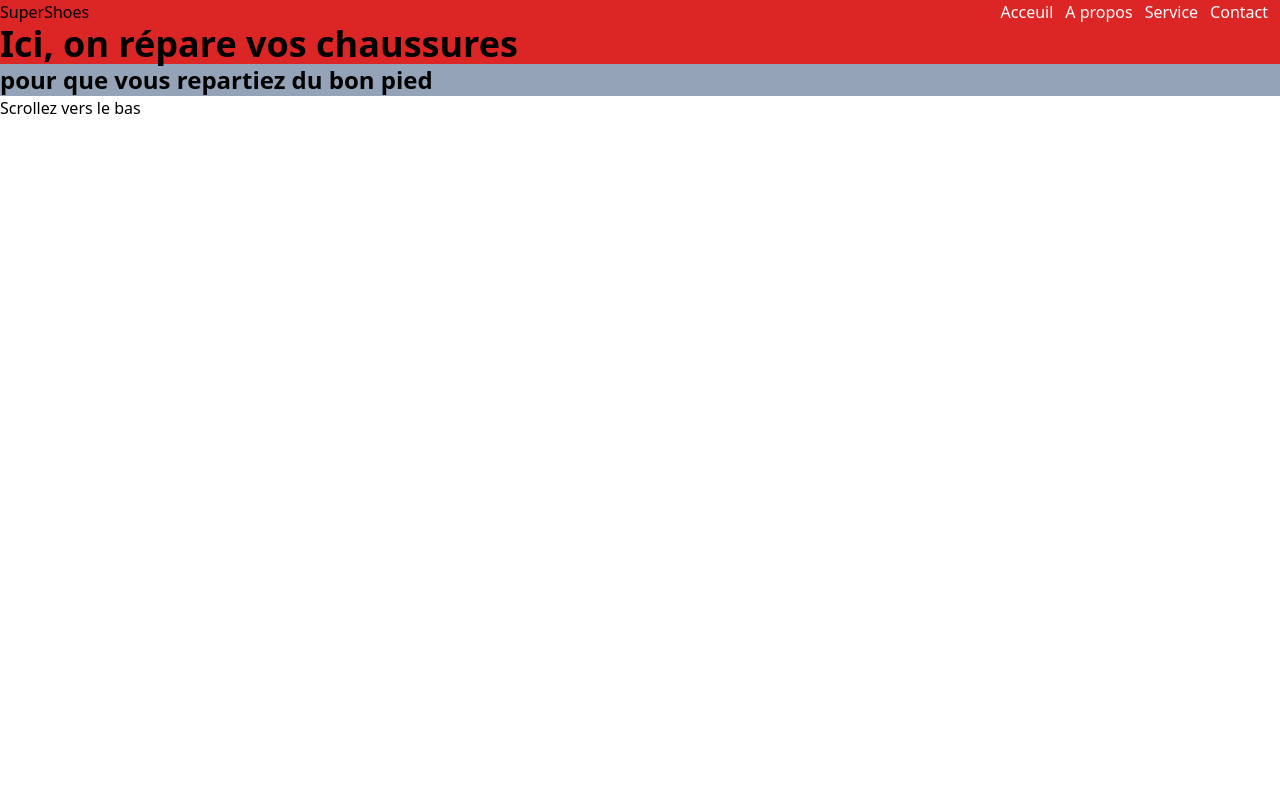
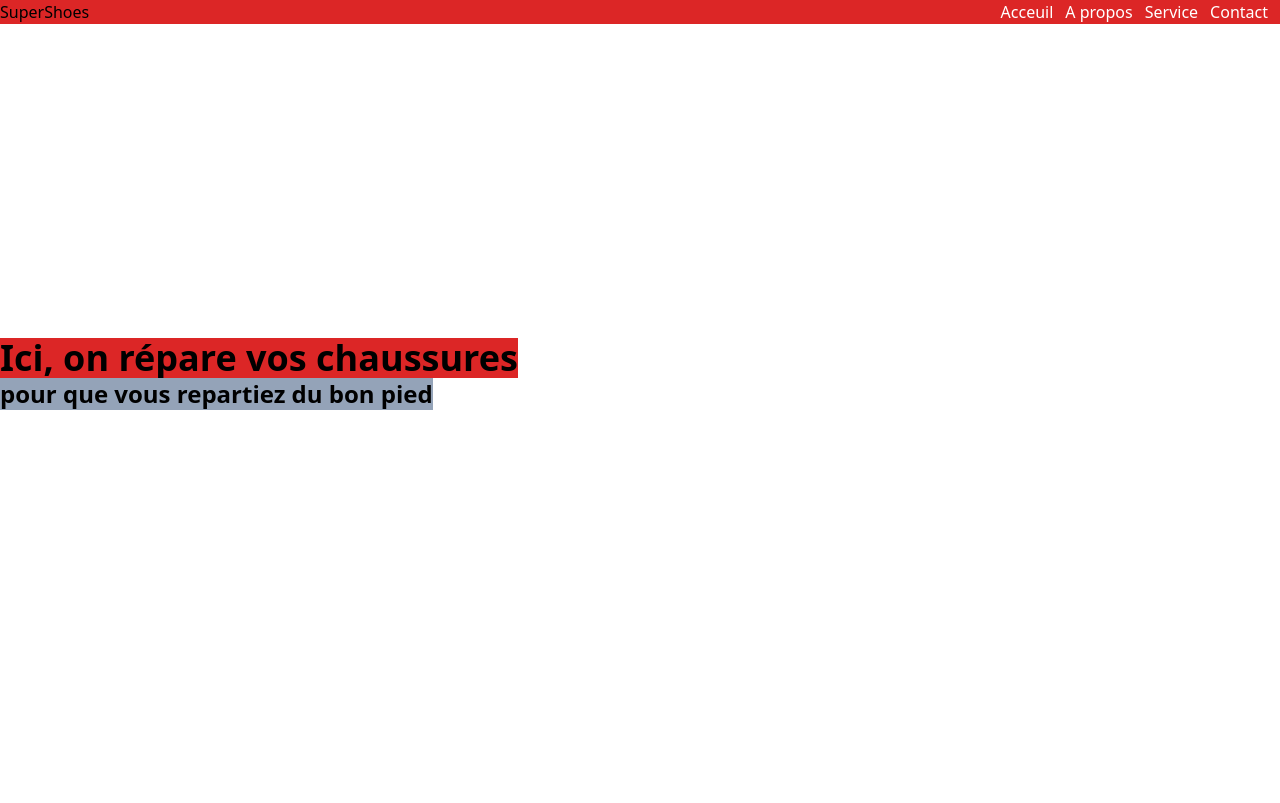
Before and after one commit to SamyInfo5/HtmlExercice, a plain HTML site: page niveau-3/index.html in a window 1280 px wide. Shown: the top 803 px of the page. Drawn offline with nearby package versions, Linux system fonts and the light colour scheme.

Commit message:
section acceuil mise en place element

```diff
--- a/niveau-3/css/styles.css
+++ b/niveau-3/css/styles.css
@@ -4,3 +4,11 @@
   background-size: cover;
   height: 700px;
 }
+.scrolling {
+  position: absolute;
+	padding-left: 45%;
+	top: 70%; left: 0; bottom: 0; right: 0;
+	max-width: 100vw;
+	max-height: 100vh;
+  width: 100%;
+}
--- a/niveau-3/index.html
+++ b/niveau-3/index.html
@@ -28,12 +28,12 @@
   </header>
 
   <section id="acceuil">
-    <div class="flex h-96 justify-center">
-      <div class="container mx-auto justify-center">
-        <h1 class="text-4xl bg-red-600	font-black">Ici, on répare vos chaussures</h1>
+    <div class="container mx-auto h-full">
+      <div class="flex flex-col justify-center items-start h-full">
+        <h1 class="text-4xl bg-red-600 font-black ">Ici, on répare vos chaussures</h1>
         <h3 class="text-2xl bg-slate-400 font-bold">pour que vous repartiez du bon pied</h2>
 
-        <p>Scrollez vers le bas</p>
+        <p class=" scrolling text-xl text-white font-bold">Scrollez vers le bas</p>
       </div>
     </div>
   </section>
```
